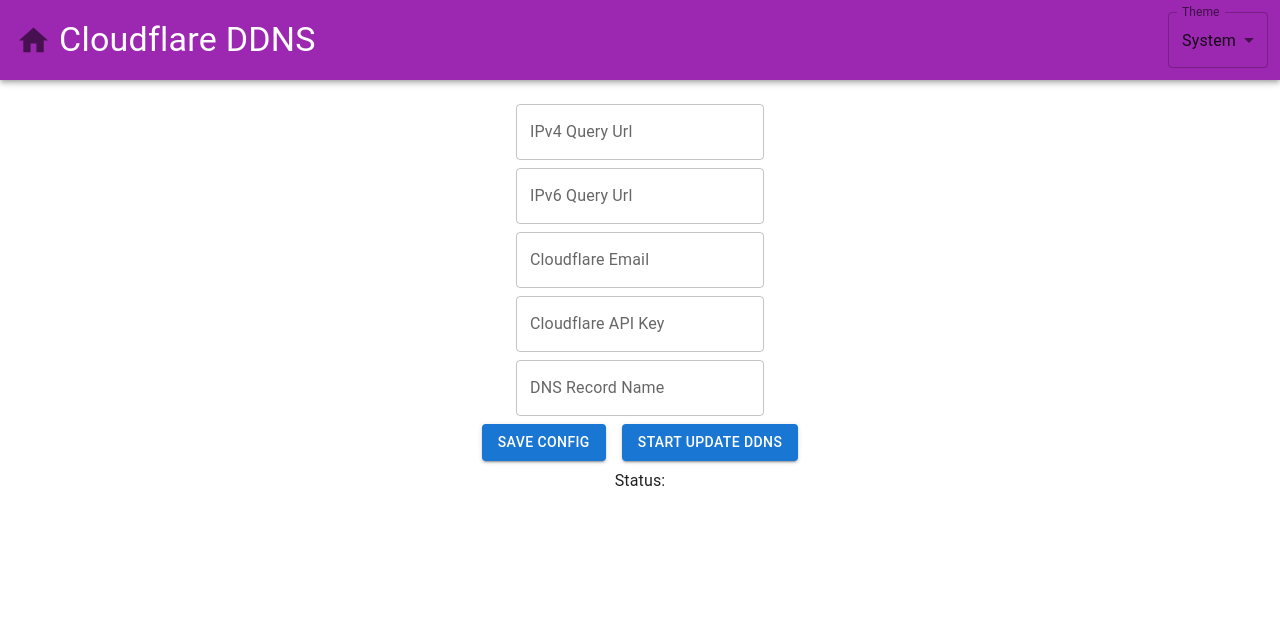
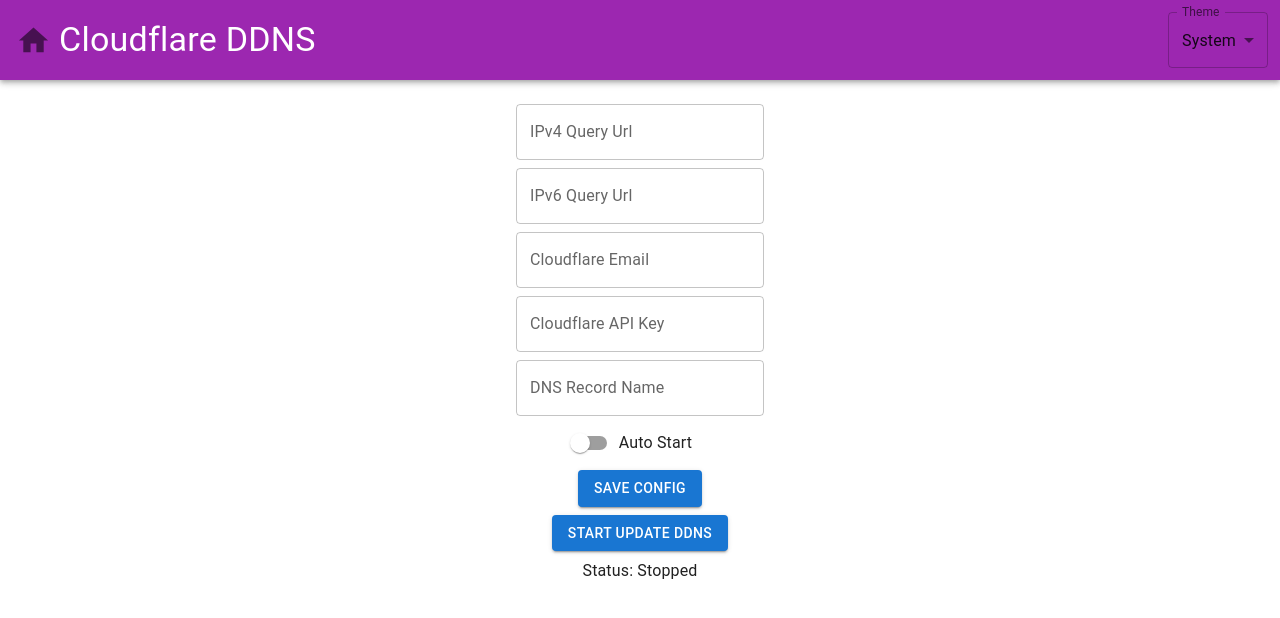
Before and after one commit to windsnow1025/Cloudflare-DDNS-Desktop, a Next.js app: page / in a window 1280 px wide. Shown: the top 618 px of the page. Built offline with nearby package versions, Linux system fonts and the light colour scheme.

Commit message:
feat: auto start

```diff
--- a/pages/index.js
+++ b/pages/index.js
@@ -3,7 +3,7 @@
 import React, {useEffect, useRef, useState} from 'react';
 import {ThemeProvider} from "@mui/material/styles";
 import TextField from "@mui/material/TextField";
-import {Button, CssBaseline} from "@mui/material";
+import {Button, CssBaseline, FormControlLabel, Switch} from "@mui/material";
 import HeaderAppBar from "../app/components/common/HeaderAppBar";
 import useThemeHandler from "../app/hooks/useThemeHandler";
 import {DdnsLogic} from "../src/logic/DdnsLogic";
@@ -23,12 +23,19 @@
   const [cloudflareApiKey, setCloudflareApiKey] = useState('');
   const [dnsRecordName, setDnsRecordName] = useState('');
 
+  const [autoStart, setAutoStart] = useState(false);
+
   useEffect(() => {
     setIpv4QueryUrl(localStorage.getItem('ipv4QueryUrl'));
     setIpv6QueryUrl(localStorage.getItem('ipv6QueryUrl'));
     setCloudflareEmail(localStorage.getItem('cloudflareEmail'));
     setCloudflareApiKey(localStorage.getItem('cloudflareApiKey'));
     setDnsRecordName(localStorage.getItem('dnsRecordName'));
+
+    const storedAutoStart = JSON.parse(localStorage.getItem('autoStart'));
+    setAutoStart(storedAutoStart);
+    setIsUpdating(storedAutoStart);
+    isUpdatingRef.current = storedAutoStart;
   }, []);
 
   const handleConfigSave = () => {
@@ -37,6 +44,8 @@
     localStorage.setItem('cloudflareEmail', cloudflareEmail);
     localStorage.setItem('cloudflareApiKey', cloudflareApiKey);
     localStorage.setItem('dnsRecordName', dnsRecordName);
+
+    localStorage.setItem('autoStart', JSON.stringify(autoStart));
   };
 
   const [alertOpen, setAlertOpen] = useState(false);
@@ -64,10 +73,11 @@
     }
   };
 
-  const handleDdnsUpdate = async () => {
-    setIsUpdating(!isUpdating);
-    isUpdatingRef.current = !isUpdatingRef.current;
-
+  useEffect(() => {
+    if (!isUpdating) {
+      setStatus("Stopped");
+      return;
+    }
     const ddnsLogic = new DdnsLogic(
       ipv4QueryUrl,
       ipv6QueryUrl,
@@ -76,8 +86,12 @@
       dnsRecordName
     );
     updateLoop(ddnsLogic);
+  }, [isUpdating]);
+
+  const handleUpdateButtonClick = async () => {
+    setIsUpdating(!isUpdating);
+    isUpdatingRef.current = !isUpdatingRef.current;
   };
-
 
   return (
     <>
@@ -142,14 +156,17 @@
                 />
               </div>
               <div className="m-2">
-                <span className="m-2">
-                  <Button id="save" variant="contained" onClick={handleConfigSave}>Save Config</Button>
-                </span>
-                <span className="m-2">
-                  <Button id="update" variant="contained" onClick={handleDdnsUpdate}>
-                    {isUpdating ? "Stop Update DDNS" : "Start Update DDNS"}
-                  </Button>
-                </span>
+                <FormControlLabel control={
+                  <Switch checked={autoStart} onChange={e => setAutoStart(e.target.checked)}/>
+                } label="Auto Start"/>
+              </div>
+              <div className="m-2">
+                <Button id="save" variant="contained" onClick={handleConfigSave}>Save Config</Button>
+              </div>
+              <div className="m-2">
+                <Button id="update" variant="contained" onClick={handleUpdateButtonClick}>
+                  {isUpdating ? "Stop Update DDNS" : "Start Update DDNS"}
+                </Button>
               </div>
               <div className="m-2">
                 Status: {status}
```
